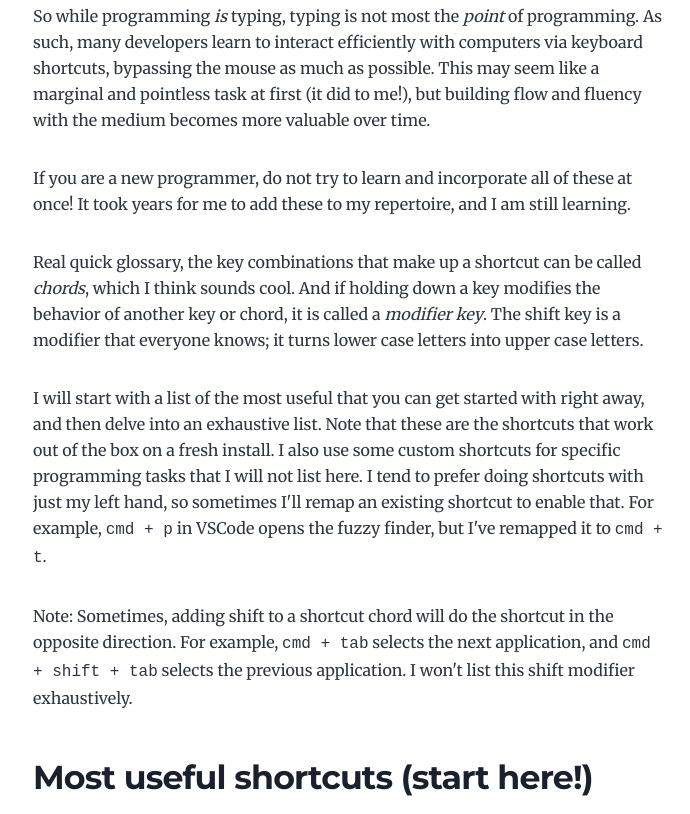
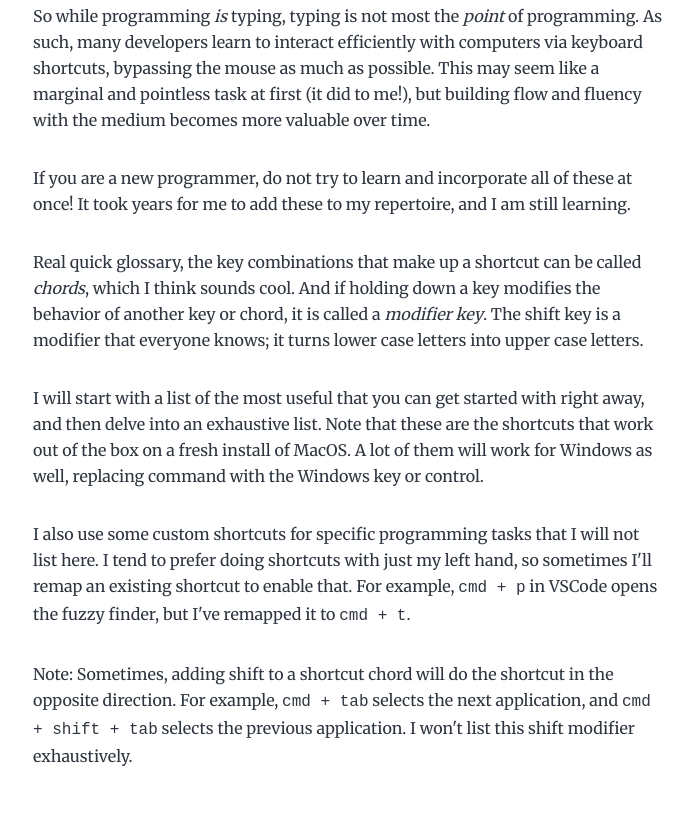
Before and after one commit to vcolavin/blog, a Gatsby site: page /2022/shortcuts/ in a window 1280 px wide. Shown: the part 373-1187 px from the top of the page, without its empty margins (291-981 px from the left). Built offline with nearby package versions, Linux system fonts and the light colour scheme; Gatsby itself is replaced by a stand-in of ours.

Commit message:
add note about macos

```diff
--- a/content/blog/2022/shortcuts/index.md
+++ b/content/blog/2022/shortcuts/index.md
@@ -12,7 +12,9 @@ If you are a new programmer, do not try to learn and incorporate all of these at
 
 Real quick glossary, the key combinations that make up a shortcut can be called _chords_, which I think sounds cool. And if holding down a key modifies the behavior of another key or chord, it is called a _modifier key_. The shift key is a modifier that everyone knows; it turns lower case letters into upper case letters.
 
-I will start with a list of the most useful that you can get started with right away, and then delve into an exhaustive list. Note that these are the shortcuts that work out of the box on a fresh install. I also use some custom shortcuts for specific programming tasks that I will not list here. I tend to prefer doing shortcuts with just my left hand, so sometimes I'll remap an existing shortcut to enable that. For example, `cmd + p` in VSCode opens the fuzzy finder, but I've remapped it to `cmd + t`.
+I will start with a list of the most useful that you can get started with right away, and then delve into an exhaustive list. Note that these are the shortcuts that work out of the box on a fresh install of MacOS. A lot of them will work for Windows as well, replacing command with the Windows key or control.
+
+I also use some custom shortcuts for specific programming tasks that I will not list here. I tend to prefer doing shortcuts with just my left hand, so sometimes I'll remap an existing shortcut to enable that. For example, `cmd + p` in VSCode opens the fuzzy finder, but I've remapped it to `cmd + t`.
 
 Note: Sometimes, adding shift to a shortcut chord will do the shortcut in the opposite direction. For example, `cmd + tab` selects the next application, and `cmd + shift + tab` selects the previous application. I won't list this shift modifier exhaustively.
 
```
